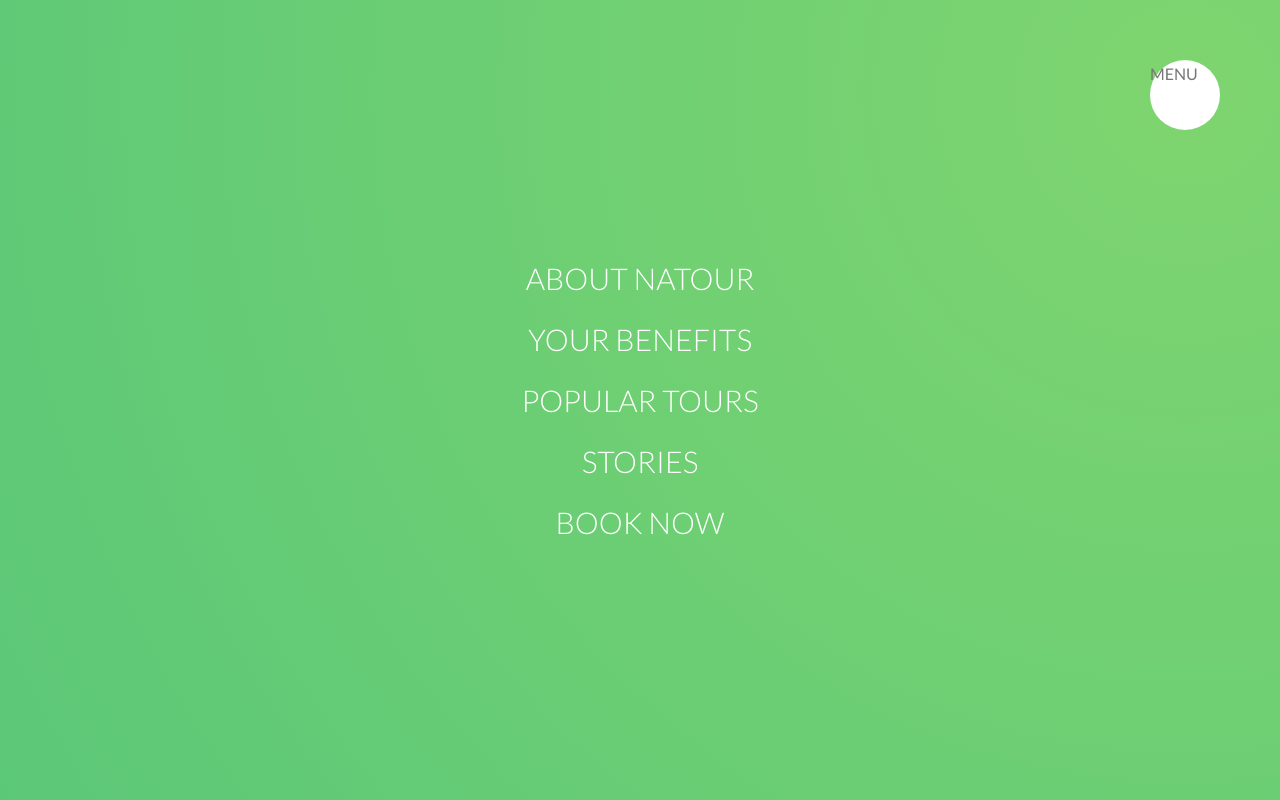
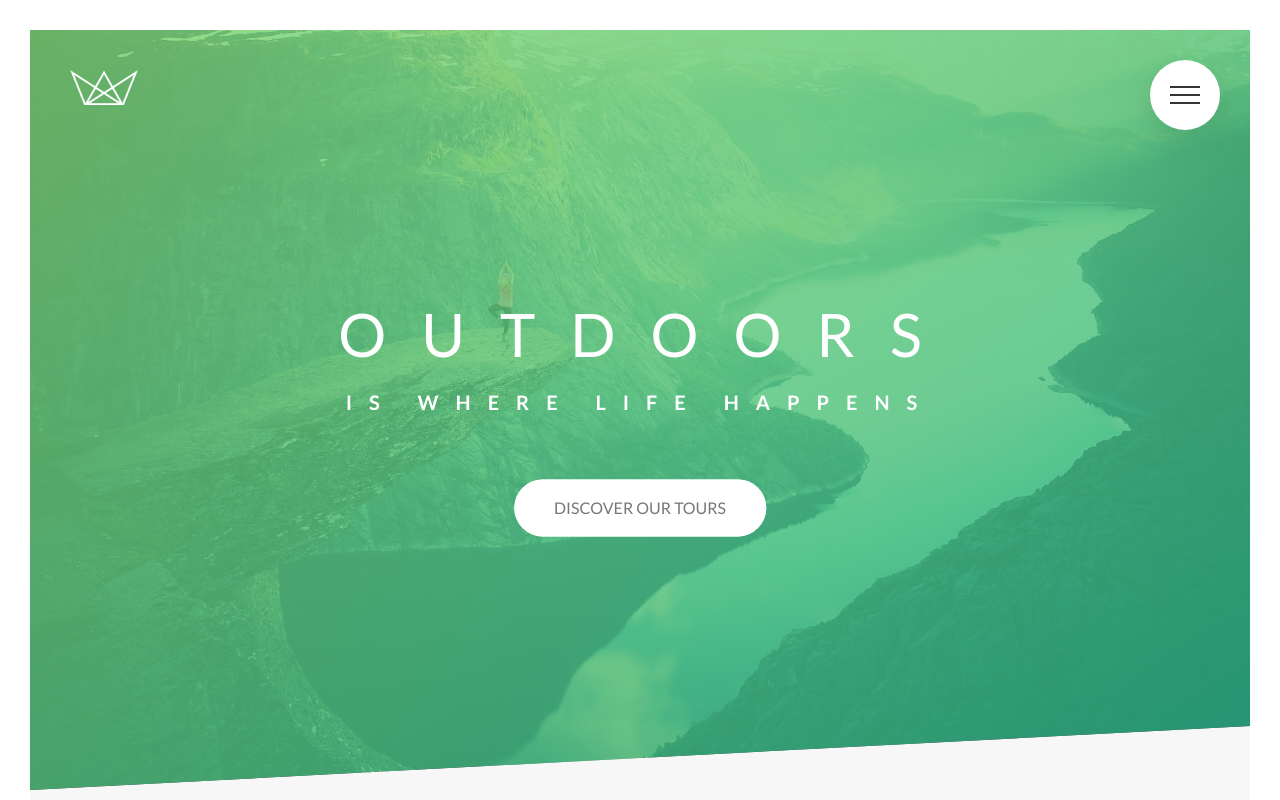
Before and after one commit to Johnzy916/spacers-travel, a website: page index.html in a window 1280 px wide. Shown: the top 800 px of the page. Drawn offline with Linux system fonts and the light colour scheme.

Commit message:
finished navigation

```diff
--- a/index.html
+++ b/index.html
@@ -15,16 +15,18 @@
     <body>
 
         <div class="navigation">
-          <input type="checkbox" class="navigation__checkbox id="navi-toggle"">
-          <label for="navi-toggle" class="navigation__button">MENU</label>
+          <input type="checkbox" class="navigation__checkbox" id="navi-toggle">
+          <label for="navi-toggle" class="navigation__button">
+            <span class="navigation__icon">&nbsp;</span>
+          </label>
           <div class="navigation__background">&nbsp;</div>
           <nav class="navigation__nav">
             <ul class="navigation__list">
-              <li class="navigation__item"><a href="#" class="navigation__link">About Natour</a></li>
-              <li class="navigation__item"><a href="#" class="navigation__link">Your benefits</a></li>
-              <li class="navigation__item"><a href="#" class="navigation__link">Popular tours</a></li>
-              <li class="navigation__item"><a href="#" class="navigation__link">Stories</a></li>
-              <li class="navigation__item"><a href="#" class="navigation__link">Book now</a></li>
+              <li class="navigation__item"><a href="#" class="navigation__link"><span>01</span>About Natour</a></li>
+              <li class="navigation__item"><a href="#" class="navigation__link"><span>02</span>Your benefits</a></li>
+              <li class="navigation__item"><a href="#" class="navigation__link"><span>03</span>Popular tours</a></li>
+              <li class="navigation__item"><a href="#" class="navigation__link"><span>04</span>Stories</a></li>
+              <li class="navigation__item"><a href="#" class="navigation__link"><span>05</span>Book now</a></li>
             </ul>
           </nav>
         </div>
--- a/sass/base/_base.scss
+++ b/sass/base/_base.scss
@@ -14,3 +14,12 @@ html {
 body {
   box-sizing: border-box;
 }
+
+::selection {
+  background: $color-primary-dark; /* WebKit/Blink Browsers */
+  color: $color-grey-light-1;
+}
+::-moz-selection {
+  background: $color-primary-dark; /* Gecko Browsers */
+  color: $color-grey-light-1;
+}
--- a/sass/layout/_navigation.scss
+++ b/sass/layout/_navigation.scss
@@ -12,6 +12,9 @@
     right: 6rem;
     border-radius: 50%;
     z-index: 2000;
+    box-shadow: 0 1rem 3rem rgba($color-black, .1);
+    text-align: center;
+    cursor: pointer;
   }
 
   &__background {
@@ -23,23 +26,25 @@
     right: 6.5rem;
     background-image: radial-gradient($color-primary-light, $color-primary-dark);
     z-index: 1000;
-
-    transform: scale(80);
+    transition: transform .8s cubic-bezier(.86, 0, .07, 1);
   }
 
   &__nav {
     height: 100vh;
-    width: 100%;
     position: fixed;
     top: 0;
-    right: 0;
+    left: 0;
     z-index: 1500;
+    opacity: 0;
+    width: 0;
+    transition: all .8s cubic-bezier(.68, -.55, .265, 1.55);
   }
 
   &__list {
     @include center-hor-vert;
     list-style: none;
     text-align: center;
+    width: 100%;
   }
 
   &__item {
@@ -47,11 +52,88 @@
   }
 
   &__link {
-    font-size: 3rem;
-    font-weight: 300;
-    color: $color-white;
-    text-decoration: none;
-    text-transform: uppercase;
-    background-image: linear-gradient(105deg, trasnp);
+    &:link,
+    &:visited {
+      display: inline-block;
+      font-size: 3rem;
+      font-weight: 300;
+      padding: 1rem 2rem;
+      color: $color-white;
+      text-decoration: none;
+      text-transform: uppercase;
+      background-image: linear-gradient(105deg, transparent 0%, transparent 50%, $color-white 50%);
+      background-size: 215%;
+      transition: all .4s;
+
+      span {
+        margin-right: 1.5rem;
+        display: inline-block;
+      }
+    }
+
+    &:hover,
+    &:active {
+      background-position: 100%;
+      color: $color-primary;
+      transform: translateX(1rem);
+    }
+  }
+
+  &__checkbox:checked ~ &__background {
+    transform: scale(80);
+  }
+
+  &__checkbox:checked ~ &__nav {
+    opacity: 1;
+    width: 100%;
+  }
+
+  // ICON
+  &__icon {
+    position: relative;
+    margin-top: 3.4rem;
+
+    &,
+    &::before,
+    &::after {
+      width: 3rem;
+      height: 2px;
+      background-color: $color-grey-dark-3;
+      display: inline-block;
+
+    }
+
+    &::before,
+    &::after {
+      content: "";
+      position: absolute;
+      left: 0;
+      transition: all .2s;
+    }
+
+    &::before { top: -.8rem };
+    &::after { top: .8rem };
+  }
+
+  &__button:hover &__icon::before {
+    top: -1rem;
+  }
+
+  &__button:hover &__icon::after {
+    top: 1rem;
+  }
+
+  &__checkbox:checked + &__button &__icon {
+    background-color: transparent;
+  }
+
+  &__checkbox:checked + &__button &__icon::before {
+    top: 0;
+    transform: rotate(135deg);
+  }
+
+  &__checkbox:checked + &__button &__icon::after {
+    top: 0;
+    transform: rotate(-135deg);
   }
 }
```
Also changed, not shown: css/style.css.
